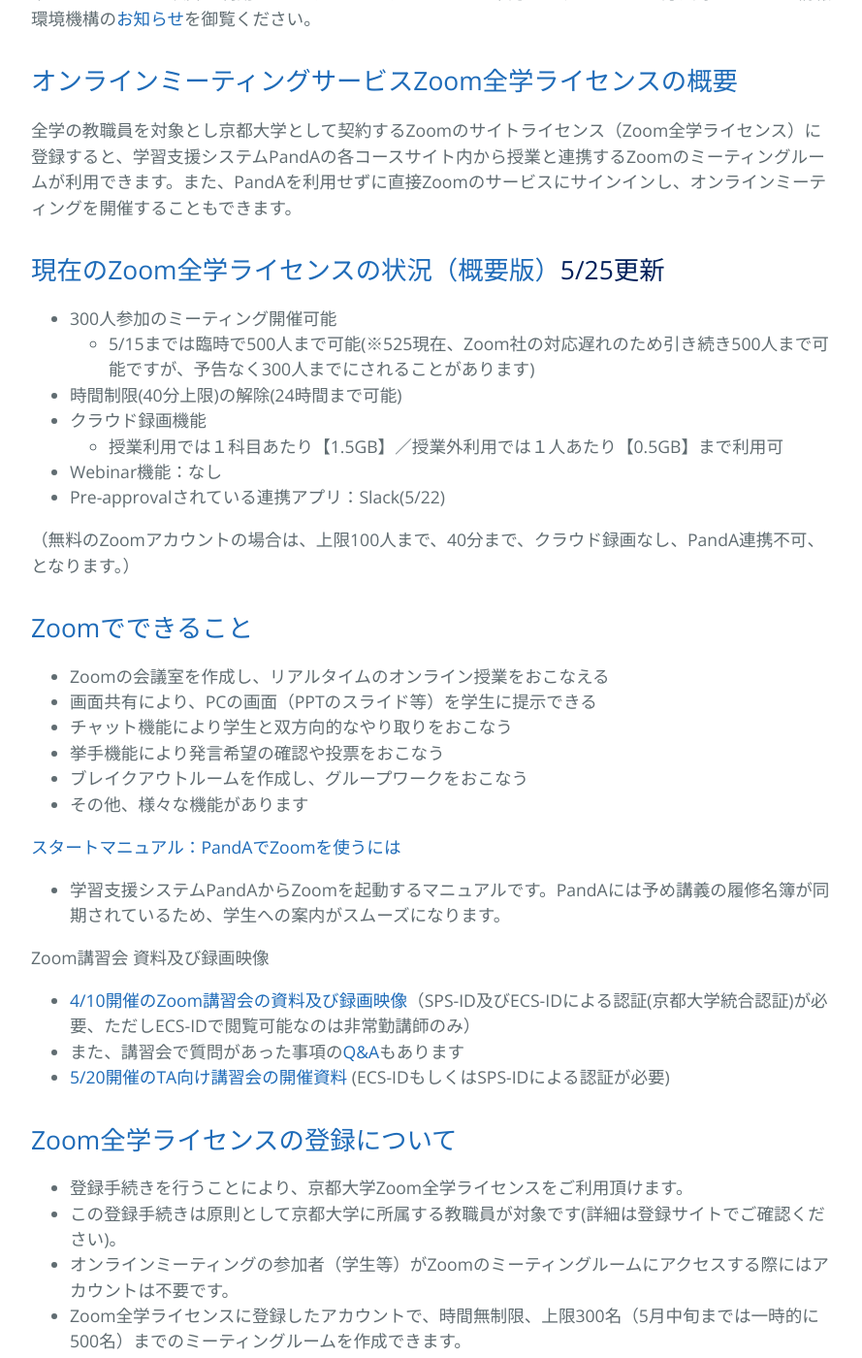
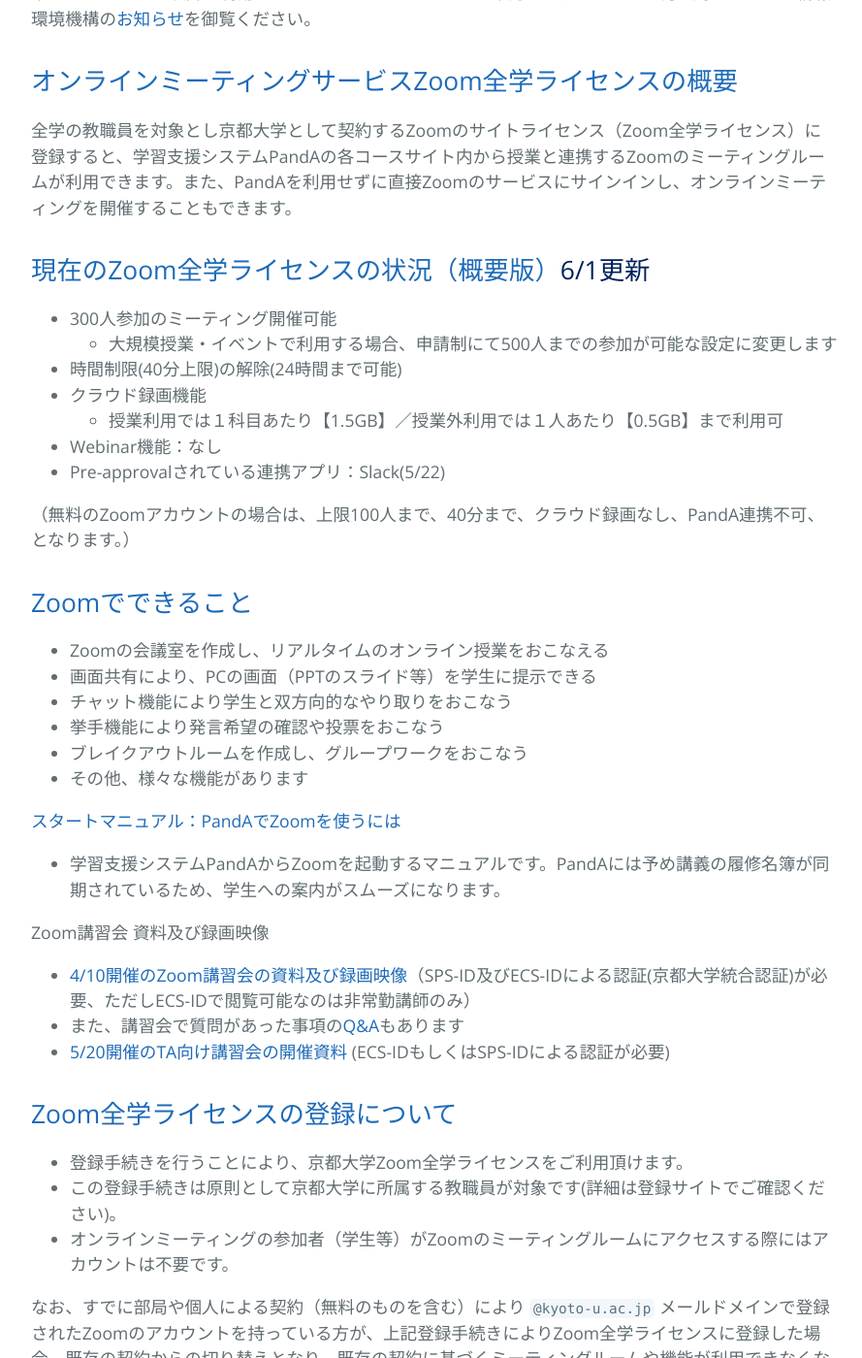
Before and after one commit to kyoto-u/online-edu, a Jekyll site: the page built from zoom.md, in a window 1280 px wide and 1400 px high, scrolled down 993 px. Shown: the whole window at 97% size, without its empty margins (192-1081 px from the left). Built offline with Jekyll 4.4.1, drawn with Linux system fonts in a browser that asks for light colours; some of the changed text lies outside the part shown.

Commit message:
finally update license status

```diff
--- a/zoom.md
+++ b/zoom.md
@@ -29,9 +29,9 @@ Zoomサービスはセキュリティ強化のため、アプリの最新のバ
 全学の教職員を対象とし京都大学として契約するZoomのサイトライセンス（Zoom全学ライセンス）に登録すると、学習支援システムPandAの各コースサイト内から授業と連携するZoomのミーティングルームが利用できます。また、PandAを利用せずに直接Zoomのサービスにサインインし、オンラインミーティングを開催することもできます。
 
 <a id="anch02"></a>
-## <a href="#anch02">現在のZoom全学ライセンスの状況（概要版）</a>5/25更新
+## <a href="#anch02">現在のZoom全学ライセンスの状況（概要版）</a>6/1更新
 - 300人参加のミーティング開催可能
-  - 5/15までは臨時で500人まで可能(※525現在、Zoom社の対応遅れのため引き続き500人まで可能ですが、予告なく300人までにされることがあります)
+  - 大規模授業・イベントで利用する場合、申請制にて500人までの参加が可能な設定に変更します
 - 時間制限(40分上限)の解除(24時間まで可能)
 - クラウド録画機能
   - 授業利用では１科目あたり【1.5GB】／授業外利用では１人あたり【0.5GB】まで利用可
@@ -65,8 +65,6 @@ Zoom講習会 資料及び録画映像
 - 登録手続きを行うことにより、京都大学Zoom全学ライセンスをご利用頂けます。
 - この登録手続きは原則として京都大学に所属する教職員が対象です(詳細は登録サイトでご確認ください)。
 - オンラインミーティングの参加者（学生等）がZoomのミーティングルームにアクセスする際にはアカウントは不要です。
-- Zoom全学ライセンスに登録したアカウントで、時間無制限、上限300名（5月中旬までは一時的に500名）までのミーティングルームを作成できます。
-- 同一のアカウントで作成したミーティングルームを同時に利用することはできません。
 
 なお、すでに部局や個人による契約（無料のものを含む）により `@kyoto-u.ac.jp` メールドメインで登録されたZoomのアカウントを持っている方が、上記登録手続きによりZoom全学ライセンスに登録した場合、既存の契約からの切り替えとなり、既存の契約に基づくミーティングルームや機能が利用できなくなりますので、ご注意下さい（詳細は上記サイトにて案内しています）。
 
```
